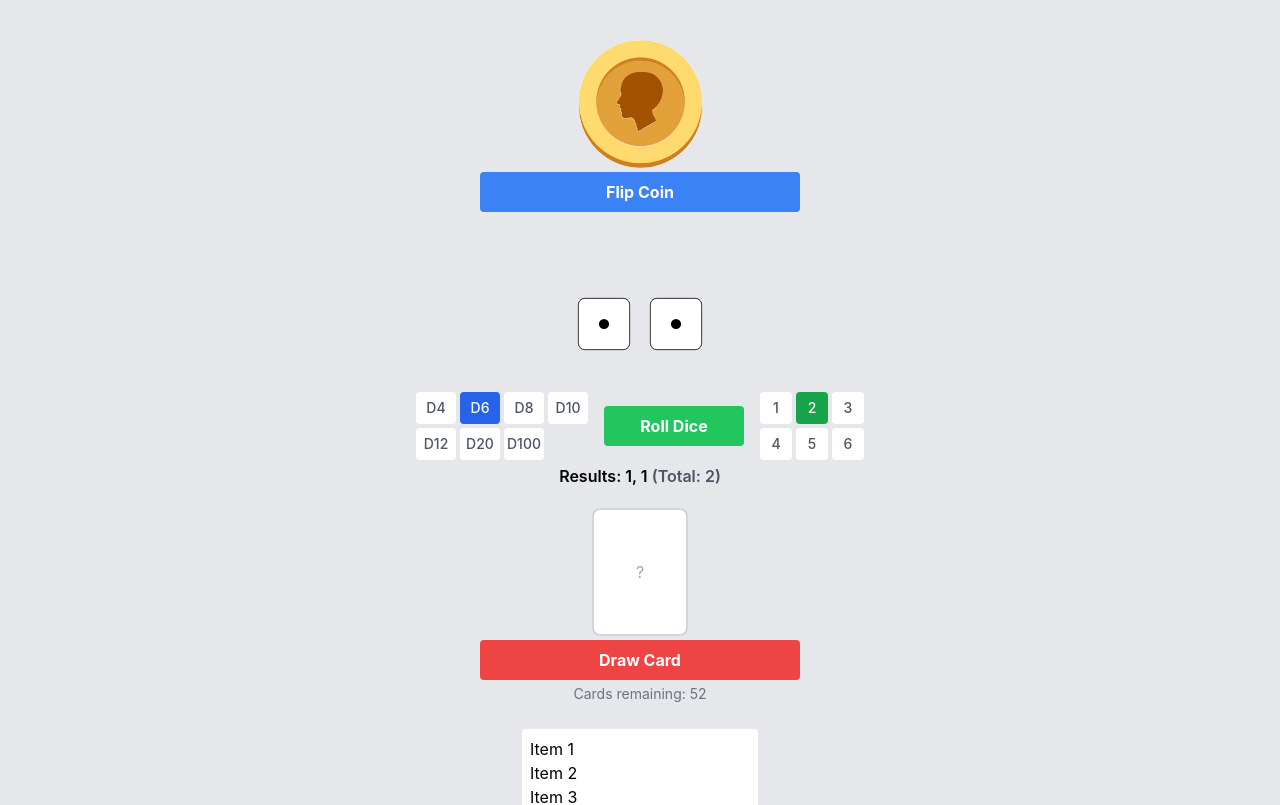
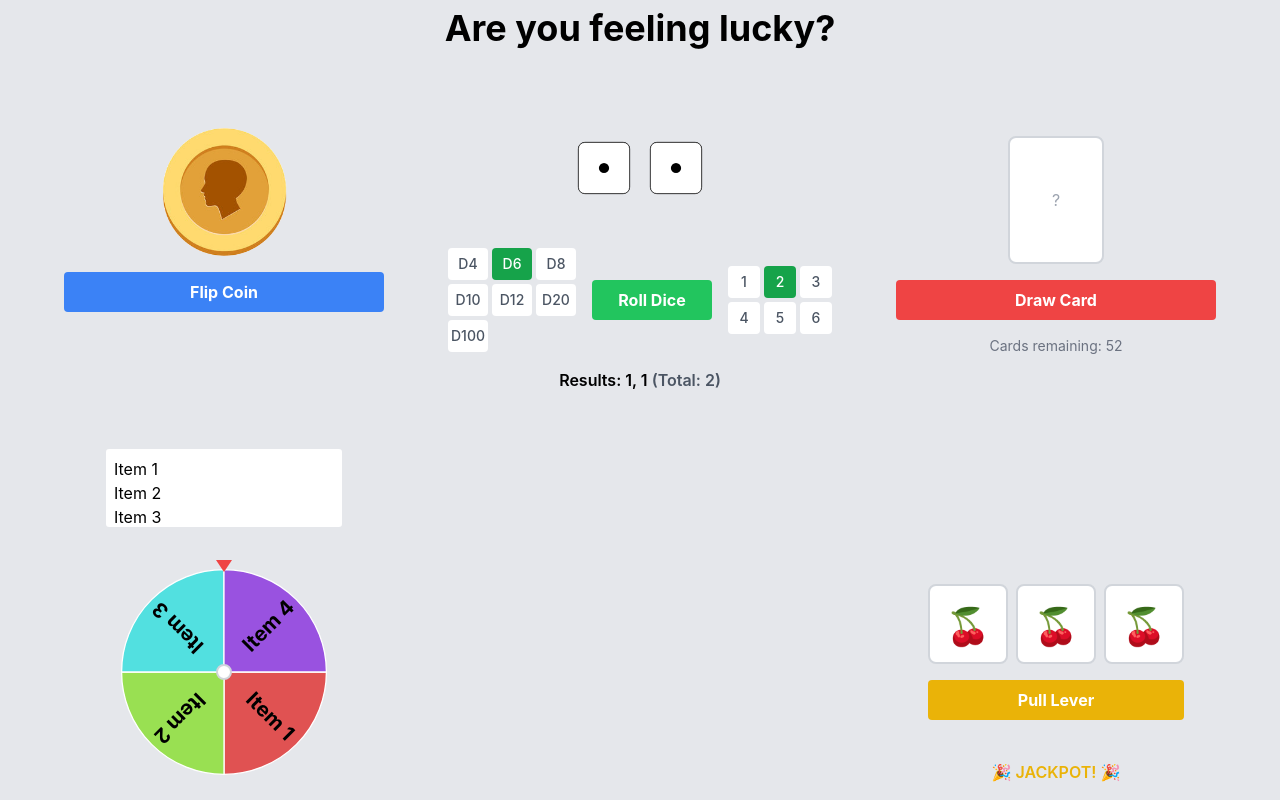
Before and after one commit to MagicalMongoose/Random-Generator-App, a React (Create React App) app in the folder app/: page / in a window 1280 px wide. Shown: the top 805 px of the page. Built offline with nearby package versions, Linux system fonts and the light colour scheme; the HTML template or start-up script is replaced by a standard one.

Commit message:
Reworked css to be more responsive
Also adjusted animation for slots

```diff
--- a/app/src/App.js
+++ b/app/src/App.js
@@ -7,12 +7,14 @@ import ReelSlots from './Components/ReelSlots';
 
 function App() {
 	return (
-		<div className="bg-gray-200 flex flex-col py-8">
-			<div className="flex-1 flex flex-col justify-between p-1 space-y-1 2xl:p-4 2xl:space-y-4">
+		<div className="bg-gray-200 flex flex-col xl:h-screen">
+			<h1 className="text-4xl text-center font-bold my-2 xl:mt-2 ">Are you feeling lucky?</h1>
+			<div className="flex-1 flex flex-col justify-between p-1 space-y-1 xl:grid xl:grid-flow-row xl:grid-cols-3 xl:p-4 xl:space-y-4">
 				<CoinFlip />
 				<RollDice />
 				<DrawCard />
 				<SpinWheel />
+				<span></span>
 				<ReelSlots />
 			</div>
 
--- a/app/src/Components/CoinFlip.jsx
+++ b/app/src/Components/CoinFlip.jsx
@@ -4,13 +4,16 @@ import Tail from "../Assets/Tail.svg"
 import coinToss from "../Assets/Coin Toss.mp3"
 
 const CoinFlip = () => {
+	// States
 	const [isFlipping, setIsFlipping] = useState(false);
 	const [coinResult, setCoinResult] = useState(null);
 	const [flipRotation, setFlipRotation] = useState(0);
 	const [flipDuration, setFlipDuration] = useState(1);
 
+	// Audio
 	const coinAudio = useRef(new Audio(coinToss));
 
+	// Helper Function
 	const handleCoinFlip = () => {
 		setIsFlipping(true);
 		const result = Math.random() < 0.5 ? "Head" : "Tail";
@@ -32,7 +35,7 @@ const CoinFlip = () => {
 	};
 
 	return (
-        <div className="flex-1 flex flex-col justify-center items-center p-1 space-y-1 2xl:p-4 2xl:space-y-4">
+		<div className="flex-1 flex flex-col justify-center items-center p-1 space-y-1 xl:p-4 xl:space-y-4">
 			<div className="relative w-32 h-32">
 				{/* Coin container with perspective */}
 				<div className="relative w-full h-full" style={{ perspective: '1000px' }}>
@@ -67,7 +70,7 @@ const CoinFlip = () => {
 				disabled={isFlipping}
 				className="w-full max-w-xs bg-blue-500 hover:bg-blue-700 text-white font-bold py-2 px-4 rounded disabled:opacity-50"
 			>
-						Flip Coin
+				{isFlipping ? "Flipping..." : "Flip Coin"}
 			</button>
 			<div className="h-8 text-center">
 				{coinResult && (
--- a/app/src/Components/DrawCard.jsx
+++ b/app/src/Components/DrawCard.jsx
@@ -3,13 +3,13 @@ import cardDraw from "../Assets/Card Draw.mp3"
 
 const DrawCard = () => {
     const suits = ['Hearts', 'Diamonds', 'Clubs', 'Spades'];
-	const values = ['A', '2', '3', '4', '5', '6', '7', '8', '9', '10', 'J', 'Q', 'K'];
+    const values = ['A', '2', '3', '4', '5', '6', '7', '8', '9', '10', 'J', 'Q', 'K'];
 
     // States
     const [cardResult, setCardResult] = useState(null);
     const [deck, setDeck] = useState(
-		suits.flatMap(suit => values.map(value => ({ value, suit })))
-	);
+        suits.flatMap(suit => values.map(value => ({ value, suit })))
+    );
 
     // Audio
     const cardAudio = useRef(new Audio(cardDraw));
@@ -69,7 +69,7 @@ const DrawCard = () => {
     };
 
     return (
-        <div className="flex-1 flex flex-col justify-center items-center p-1 space-y-1 2xl:p-4 2xl:space-y-4">
+        <div className="flex-1 flex flex-col justify-center items-center p-1 space-y-1 xl:p-4 xl:space-y-4">
             <div className="relative w-24 h-32">
                 {cardResult ? (
                     <PlayingCard value={cardResult.value} suit={cardResult.suit} />
--- a/app/src/Components/ReelSlots.jsx
+++ b/app/src/Components/ReelSlots.jsx
@@ -58,8 +58,7 @@ const ReelSlots = () => {
                     <div
                         className={`absolute left-0 right-0 ${spinning ? 'spinning' : ''}`}
                         style={{
-                            animationDelay: `${index * 0.2}s`,
-                            animationDuration: `${1.4 + index * 0.4}s`
+                            animationDuration: `${3 + index * 0.25}s`
                         }}
                     >
                         {displaySymbols.map((symbol, i) => (
@@ -81,8 +80,8 @@ const ReelSlots = () => {
     };
 
     return (
-        <div className="flex-1 flex flex-col justify-center items-center p-1 space-y-1 2xl:p-4 2xl:space-y-4">
-            <div className="bg-gray-800 p-6 rounded-xl shadow-lg">
+        <div className="flex-1 flex flex-col justify-center items-center p-1 space-y-1 xl:p-4 xl:space-y-4">
+            <div className="p-6">
                 <div className="flex gap-2 mb-4">
                     {reels.map((reel, index) => (
                         <Reel
@@ -97,9 +96,9 @@ const ReelSlots = () => {
                 <button
                     onClick={handleSpin}
                     disabled={isSpinning}
-                    className="w-full bg-yellow-500 hover:bg-yellow-600 text-white font-bold py-2 px-4 rounded disabled:opacity-50 transition-colors"
+                    className="w-full max-w-xs bg-yellow-500 hover:bg-yellow-600 text-white font-bold py-2 px-4 rounded disabled:opacity-50 transition-colors"
                 >
-                    {isSpinning ? 'Spinning...' : 'Pull Lever'}
+                    {isSpinning ? "Reeling..." : "Pull Lever"}
                 </button>
             </div>
 
@@ -124,7 +123,7 @@ const ReelSlots = () => {
 
                     @keyframes spinReel {
                         0% { transform: translateY(0); }
-                        to { transform: translateY(${-SYMBOL_HEIGHT * symbols.length}px); }
+                        to { transform: translateY(${-SYMBOL_HEIGHT * symbols.length * 2}px); }
                     }
                 `}
             </style>
--- a/app/src/Components/RollDice.jsx
+++ b/app/src/Components/RollDice.jsx
@@ -240,7 +240,7 @@ const RollDice = () => {
     const diceTypes = [4, 6, 8, 10, 12, 20, 100];
 
     return (
-        <div className="flex-1 flex flex-col justify-center items-center p-1 space-y-1 2xl:p-4 2xl:space-y-4">
+        <div className="flex-1 flex flex-col justify-center items-center p-1 space-y-1 xl:p-4 xl:space-y-4">
             <div className="relative h-32 flex justify-center items-center perspective">
                 <div className="flex justify-center gap-2" style={{ width: `${diceCount * 90}px` }}>
                     {Array(diceCount).fill(0).map((_, index) => (
@@ -255,8 +255,8 @@ const RollDice = () => {
                 </div>
             </div>
             <div className="flex items-center gap-4 w-full max-w-md">
-                <div className="flex flex-col gap-1 items-center">
-                    <div className="grid grid-cols-4 gap-1">
+
+                <div className="grid grid-cols-3 gap-1 justify-right">
                     {diceTypes.map((type) => (
                         <button
                             key={type}
@@ -264,8 +264,8 @@ const RollDice = () => {
                             disabled={isRolling}
                             className={`w-10 h-8 text-sm font-medium rounded
                                     ${diceType === type
-                                        ? 'bg-blue-600 text-white'
-                                        : 'bg-white text-gray-600 hover:bg-blue-100'
+                                    ? 'bg-green-600 text-white'
+                                    : 'bg-white text-gray-600 hover:bg-green-100'
                                 }
                                     disabled:opacity-50 transition-colors`}
                         >
@@ -273,14 +273,13 @@ const RollDice = () => {
                         </button>
                     ))}
                 </div>
-                </div>
 
                 <button
                     onClick={handleDieRoll}
                     disabled={isRolling}
                     className="flex-1 bg-green-500 hover:bg-green-700 text-white font-bold py-2 px-4 rounded disabled:opacity-50"
                 >
-                    Roll Dice
+                    {isRolling ? "Rolling..." : "Roll Dice"}
                 </button>
 
                 <div className="flex flex-col gap-1 items-center">
@@ -303,6 +302,7 @@ const RollDice = () => {
                     </div>
                 </div>
             </div>
+
             <div className="h-8 text-center">
                 {dieResults && (
                     <div className="font-semibold">
--- a/app/src/Components/SpinWheel.jsx
+++ b/app/src/Components/SpinWheel.jsx
@@ -62,11 +62,11 @@ const SpinWheel = () => {
     };
 
     return (
-        <div className="flex-1 flex flex-col justify-center items-center p-1 space-y-1 2xl:p-4 2xl:space-y-4">
+        <div className="flex-1 flex flex-col justify-center items-center p-1 space-y-1 xl:p-4 xl:space-y-4">
             <textarea
                 value={inputText}
                 onChange={handleInputChange}
-                className="w-64 h-32 p-2 border rounded resize-none max-w-fit"
+                className="w-64 h-32 p-2 border rounded resize-none max-w-fit max-h-20"
                 placeholder="Enter items (separated by commas or new lines)"
             />
 
```
Lines whose indentation alone changed are shown as unchanged.
